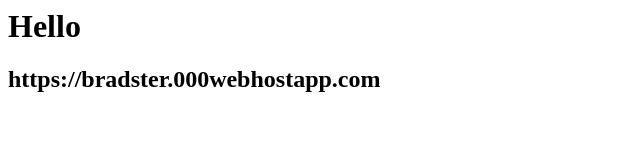
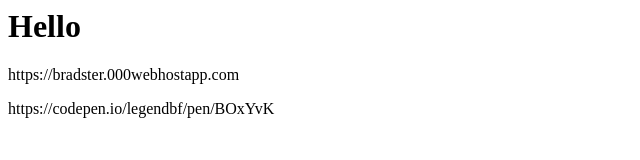
Before and after one commit to Brady-Falor-SVSU/ClientSideWeb, a plain HTML site: page index.html in a window 1280 px wide. Shown: the whole page, without its empty margins (0-640 px from the left). Drawn offline with Linux system fonts and the light colour scheme.

Commit message:
Update index.html

```diff
--- a/index.html
+++ b/index.html
@@ -1,2 +1,3 @@
 <h1>Hello</h1>
-<h2>https://bradster.000webhostapp.com</h2>
+<p>https://bradster.000webhostapp.com</p>
+<p>https://codepen.io/legendbf/pen/BOxYvK</p>
```
